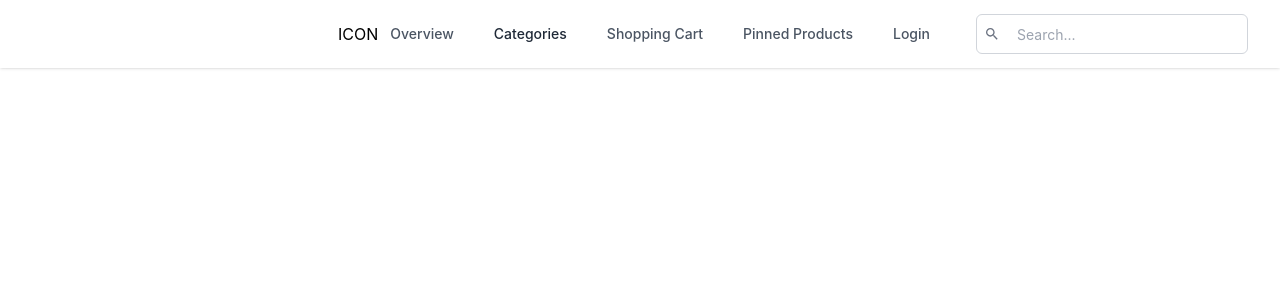
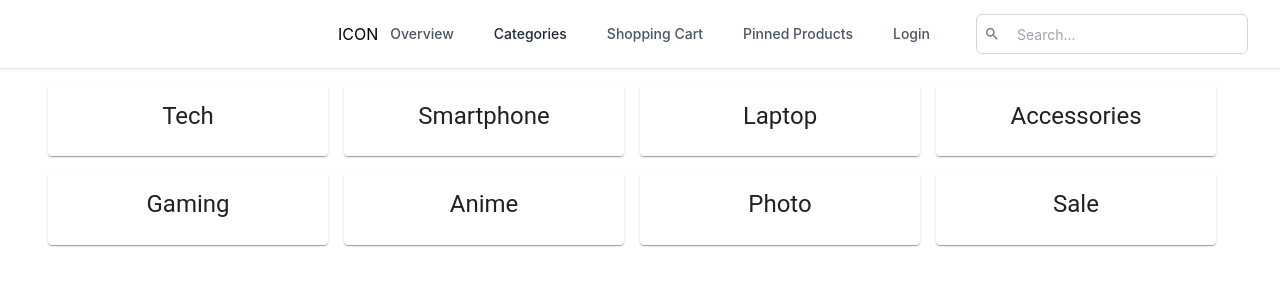
Before and after one commit to sopra-the-endboss/laser-chad-fullstack, a React (Create React App) app in the folder frontend/: page /categories in a window 1280 px wide. Shown: the top 300 px of the page. Built offline with nearby package versions, Linux system fonts and the light colour scheme; what react-swipeable-views-utils would draw is missing.

Commit message:
flyday chinatown.

```diff
--- a/frontend/src/App.js
+++ b/frontend/src/App.js
@@ -1,28 +1,41 @@
 import "./App.css";
 import {BrowserRouter, Routes, Route} from "react-router-dom";
-import Home from "./views/Home";
+import ProductOverview from "./views/ProductOverview";
 import Navigation from "./components/Navigation";
-import {useState} from "react";
+import {useEffect, useState} from "react";
 import AllProductsnameMock from "./data/AllProductsNameMock.json"
 import {ProductDetail} from "./views/ProductDetail";
 import {Container, Grid} from "@mui/material";
+import {Categories} from "./views/Categories";
 
 function App() {
 
-    const [data, setData] = useState(AllProductsnameMock);
+    const [data, setData] = useState([]);
     const [isSearchQuerySubmitted, searchQuerySubmitted] = useState(false);
+    const [categoryFilter, setCategoryFilter] = useState('');
+
+    useEffect(() => {
+        // filter data for category
+        if(categoryFilter)
+            setData(AllProductsnameMock.filter(element => element.category === categoryFilter));
+        else
+            setData(AllProductsnameMock);
+    }, [categoryFilter]);
 
     return (
         <div className="App">
             <BrowserRouter>
                 <Navigation setData={setData} searchQuerySubmitted={searchQuerySubmitted}/>
-                <div style={{marginTop: "80px"}}>
+                <div style={{marginTop: "100px"}}>
                     <Container maxWidth="lg">
                         <Grid container spacing={2}>
                             <Routes>
                                 <Route path="/"
-                                       element={<Home isSearchQuerySubmitted={isSearchQuerySubmitted} data={data}/>}/>
-                                <Route path="/product/:product_id" element={<ProductDetail/>}/>
+                                       element={<ProductOverview isSearchQuerySubmitted={isSearchQuerySubmitted} data={data} setCategoryFilter={setCategoryFilter} />}/>
+                                <Route path="/categories" element={<Categories />}/>
+                                <Route path="/categories/:categoryFilter"
+                                       element={<ProductOverview isSearchQuerySubmitted={isSearchQuerySubmitted} data={data} setCategoryFilter={setCategoryFilter} />}/>
+                                <Route path="/product/:product_id" element={<ProductDetail />}/>
                             </Routes>
 
                         </Grid>
--- a/frontend/src/components/ProductOverview/CardContentComponent.js
+++ b/frontend/src/components/ProductOverview/CardContentComponent.js
@@ -2,13 +2,14 @@ import {Chip} from "@mui/material";
 import Typography from "@mui/material/Typography";
 import * as React from "react";
 import CardContent from "@mui/material/CardContent";
+import {useNavigate} from "react-router-dom";
 
 export function CardContentComponent({formatted_text, title, category, price, description, height, brand, clickable = true}){
-
+    const navigate = useNavigate();
     const onChipInteract = (e) => {
         e.stopPropagation(); // stopping the click to go further
         if(clickable){
-            console.log("redirect to category");
+            navigate('/categories/'+category);
         }
     }
 
--- a/frontend/src/data/AllProductsNameMock.json
+++ b/frontend/src/data/AllProductsNameMock.json
@@ -6,7 +6,7 @@
     "image": "https://images.unsplash.com/photo-1537944434965-cf4679d1a598?auto=format&fit=crop&w=400&h=250&q=60",
     "price": 57.46,
     "formatted_text": "",
-    "category": "Tech",
+    "category": "Smartphone",
     "brand": "Apple"
   },
   {
@@ -16,7 +16,7 @@
     "image": "https://images.unsplash.com/photo-1537944434965-cf4679d1a598?auto=format&fit=crop&w=400&h=250&q=60",
     "price": 775.82,
     "formatted_text": "",
-    "category": "Tech",
+    "category": "Laptop",
     "brand": "Apple"
   },
   {
@@ -26,7 +26,7 @@
     "image": "https://images.unsplash.com/photo-1537944434965-cf4679d1a598?auto=format&fit=crop&w=400&h=250&q=60",
     "price": 482.89,
     "formatted_text": "",
-    "category": "Tech",
+    "category": "Smartphone",
     "brand": "Samsung"
   },
   {
@@ -46,7 +46,7 @@
     "image": "https://images.unsplash.com/photo-1537944434965-cf4679d1a598?auto=format&fit=crop&w=400&h=250&q=60",
     "price": 17.32,
     "formatted_text": "",
-    "category": "Tech",
+    "category": "Laptop",
     "brand": "Dell"
   },
   {
@@ -66,7 +66,7 @@
     "image": "https://images.unsplash.com/photo-1537944434965-cf4679d1a598?auto=format&fit=crop&w=400&h=250&q=60",
     "price": 364.66,
     "formatted_text": "",
-    "category": "Tech",
+    "category": "Smartphone",
     "brand": "Google"
   },
   {
@@ -76,7 +76,7 @@
     "image": "https://images.unsplash.com/photo-1537944434965-cf4679d1a598?auto=format&fit=crop&w=400&h=250&q=60",
     "price": 155.12,
     "formatted_text": "",
-    "category": "Tech",
+    "category": "Accessories",
     "brand": "Sony"
   },
   {
@@ -86,7 +86,7 @@
     "image": "https://images.unsplash.com/photo-1537944434965-cf4679d1a598?auto=format&fit=crop&w=400&h=250&q=60",
     "price": 307.63,
     "formatted_text": "",
-    "category": "Tech",
+    "category": "Audio",
     "brand": "Bose"
   },
   {
@@ -116,7 +116,7 @@
     "image": "https://images.unsplash.com/photo-1537944434965-cf4679d1a598?auto=format&fit=crop&w=400&h=250&q=60",
     "price": 297.81,
     "formatted_text": "",
-    "category": "Tech",
+    "category": "Photo",
     "brand": "Canon"
   },
   {
@@ -126,7 +126,7 @@
     "image": "https://images.unsplash.com/photo-1537944434965-cf4679d1a598?auto=format&fit=crop&w=400&h=250&q=60",
     "price": 175.1,
     "formatted_text": "",
-    "category": "Tech",
+    "category": "Photo",
     "brand": "GoPro"
   },
   {
--- /dev/null
+++ b/frontend/src/data/CategoryMock.json
@@ -0,0 +1,34 @@
+[
+  {
+    "id": 1,
+    "name": "Tech"
+  },
+  {
+    "id": 2,
+    "name": "Smartphone"
+  },
+  {
+    "id": 3,
+    "name": "Laptop"
+  },
+  {
+    "id": 4,
+    "name": "Accessories"
+  },
+  {
+    "id": 5,
+    "name": "Gaming"
+  },
+  {
+    "id": 6,
+    "name": "Anime"
+  },
+  {
+    "id": 7,
+    "name": "Photo"
+  },
+  {
+    "id": 8,
+    "name": "Sale"
+  }
+]
--- /dev/null
+++ b/frontend/src/views/Categories.js
@@ -0,0 +1,28 @@
+import {CardActionArea, Grid, Typography} from "@mui/material";
+import Card from "@mui/material/Card";
+import CardContent from "@mui/material/CardContent";
+import CategoryJson from "../data/CategoryMock.json";
+import {useNavigate} from "react-router-dom";
+
+export const Categories = () => {
+    const navigate = useNavigate();
+    return (
+        <>
+            <Grid container spacing={2}>
+                {CategoryJson.map((category) => (
+                    <Grid item key={category.id} xs={12} sm={6} md={3}>
+                        <Card onClick={() => navigate('/categories/'+ category.name)}>
+                            <CardActionArea>
+                                <CardContent>
+                                    <Typography gutterBottom variant="h5" component="h2">
+                                        {category.name}
+                                    </Typography>
+                                </CardContent>
+                            </CardActionArea>
+                        </Card>
+                    </Grid>
+                ))}
+            </Grid>
+        </>
+    );
+};
--- a/frontend/src/views/Home.js
+++ b/frontend/src/views/ProductOverview.js
@@ -2,18 +2,24 @@ import {Box, Grid, Typography} from "@mui/material";
 import React, {useEffect, useState} from "react";
 import ProductComponent from "../components/ProductOverview/ProductComponent";
 import CarouselComponent from "../components/ProductOverview/CarouselComponent";
-import {useNavigate} from 'react-router-dom';
+import {useNavigate, useParams} from 'react-router-dom';
 
 
-const Home = ({isSearchQuerySubmitted, data}) => {
+const ProductOverview = ({isSearchQuerySubmitted, data, setCategoryFilter}) => {
     const [carouselData, setCarouselData] = useState([]);
     const [productData, setProductData] = useState([]);
     const navigate = useNavigate();
+    const {categoryFilter} = useParams();
 
     useEffect(() => {
         setCarouselData(data.filter(e => e.highlighted));
         setProductData(data.filter(e => !e.highlighted));
     }, [data]);
+
+    useEffect(() => {
+        if(categoryFilter)
+            setCategoryFilter(categoryFilter);
+    }, [categoryFilter, setCategoryFilter])
 
     const onCardInteract = (clickable, id) => {
         if (clickable) {
@@ -78,4 +84,4 @@ const Home = ({isSearchQuerySubmitted, data}) => {
     );
 }
 
-export default Home;
+export default ProductOverview;
```
